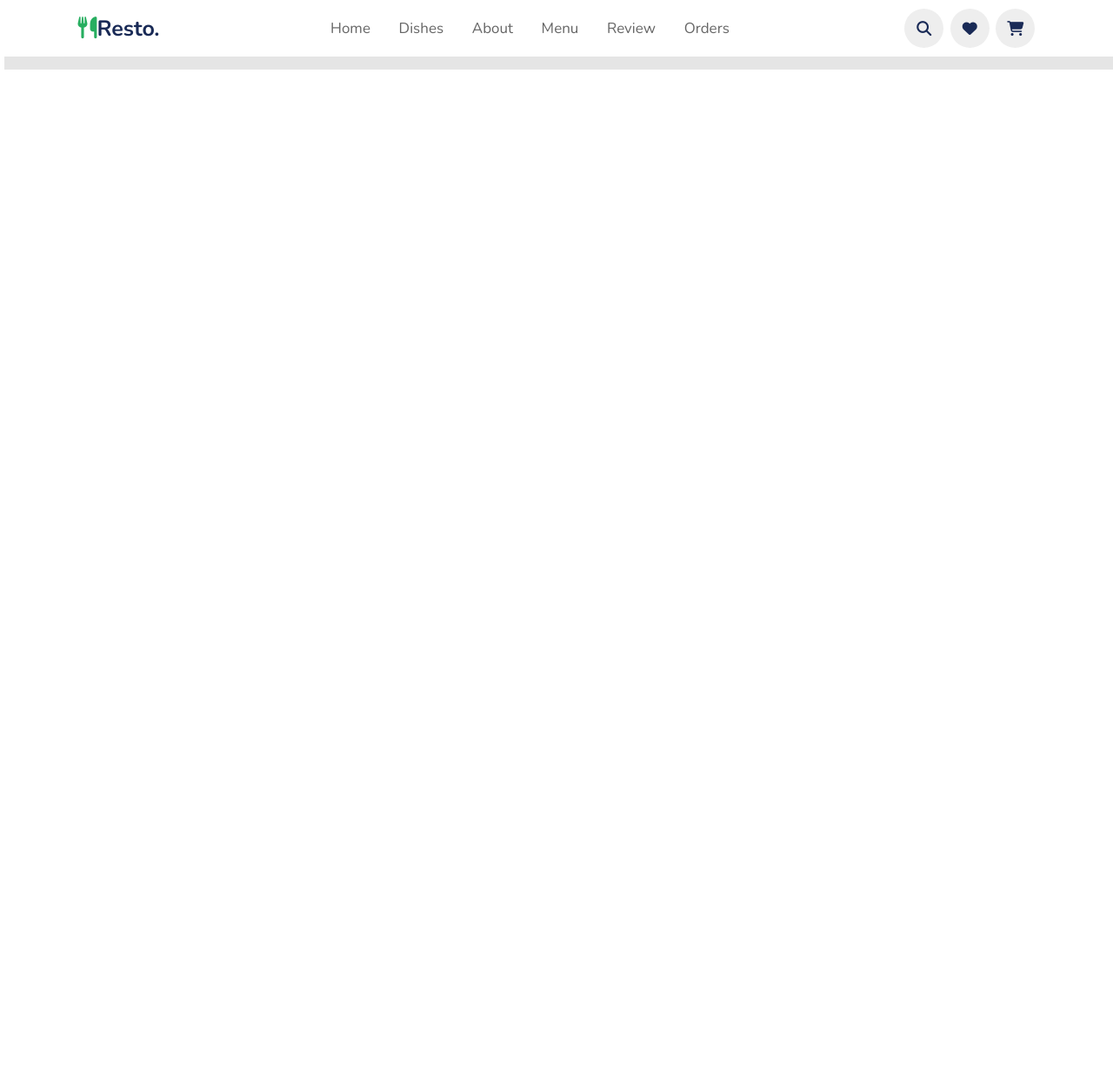
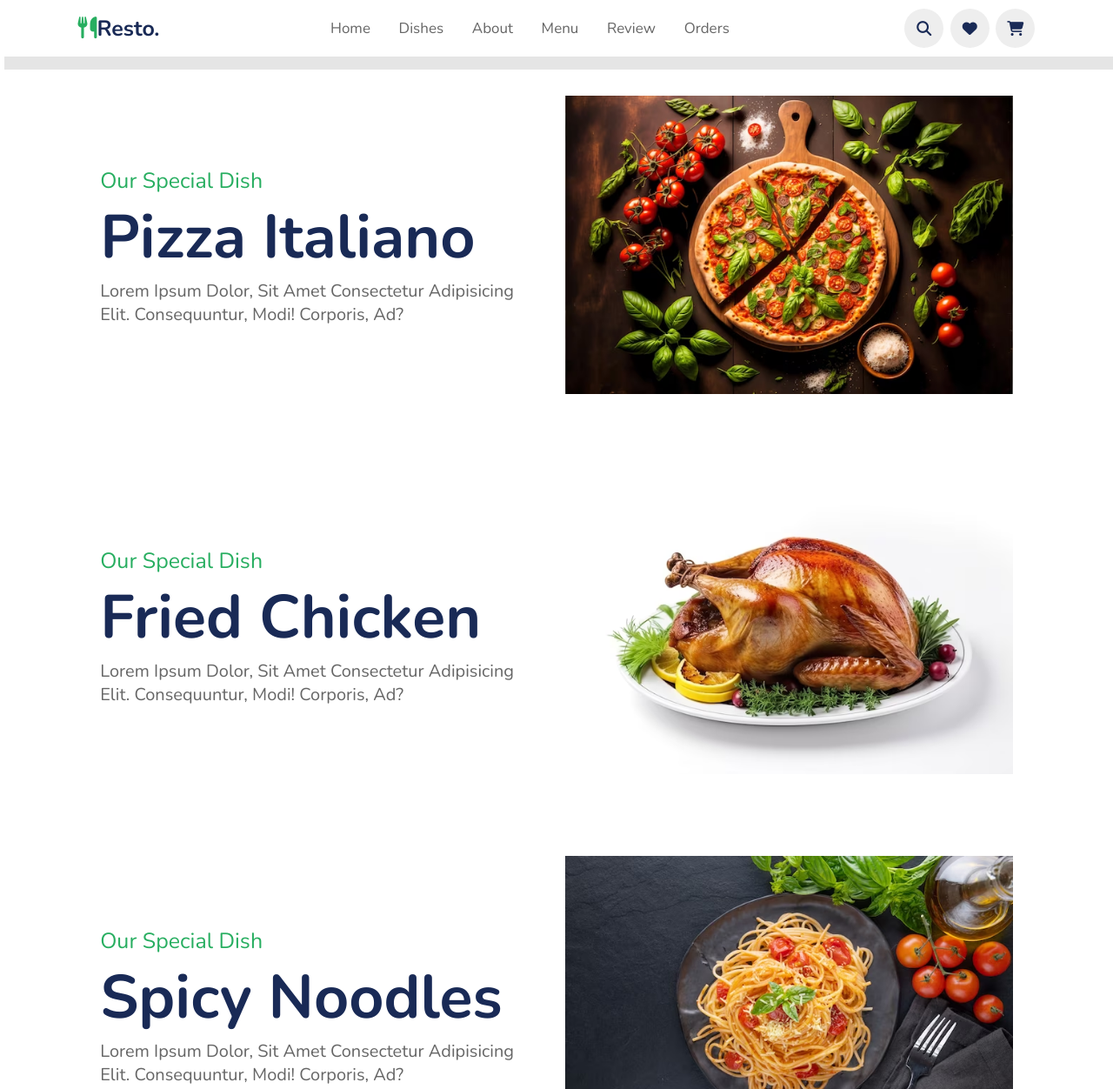
Before and after one commit to dawidorpel/Restaurant, a plain HTML site: page index.html in a window 1280 px wide. Shown: the top 1252 px of the page at 87% size. Before the commit the page ends 800 px from the top, so only its background shows below. Drawn offline with nearby package versions, Linux system fonts and the light colour scheme; a web font is replaced by a local one.

Commit message:
update home section

```diff
--- a/index.html
+++ b/index.html
@@ -42,7 +42,57 @@
 
 <!--end sreach form -->
 
+<!-- Home section starst -->
+<section class="home" id="home">
 
+    <div class="home-slider">
+
+        <div class="wrapper">
+
+            <div class="slide">
+                <div class="content">
+                    <span>our special dish</span>
+                    <h3>pizza italiano</h3>
+                    <p>Lorem ipsum dolor, sit amet consectetur adipisicing elit. Consequuntur, modi! Corporis, ad?</p>
+                    <a href="" class="btn"></a>
+                </div>
+                <div class="image">
+                    <img src="home3.avif" alt="">
+                </div>
+            </div>
+
+            <div class="slide">
+                <div class="content">
+                    <span>our special dish</span>
+                    <h3>fried chicken</h3>
+                    <p>Lorem ipsum dolor, sit amet consectetur adipisicing elit. Consequuntur, modi! Corporis, ad?</p>
+                    <a href="" class="btn"></a>
+                </div>
+                <div class="image">
+                    <img src="home2.avif" alt="">
+                </div>
+            </div>
+
+            <div class="slide">
+                <div class="content">
+                    <span>our special dish</span>
+                    <h3>spicy noodles</h3>
+                    <p>Lorem ipsum dolor, sit amet consectetur adipisicing elit. Consequuntur, modi! Corporis, ad?</p>
+                    <a href="" class="btn"></a>
+                </div>
+                <div class="image">
+                    <img src="tasty-appetizing-classic-italian-shome1.avif" alt="">
+                </div>
+            </div>
+
+        </div>
+
+    </div>
+
+
+</section>
+
+<!-- Home section end -->
 
 
 
--- a/style.css
+++ b/style.css
@@ -23,6 +23,12 @@ html {
     scroll-padding-top: 5.5rem;
     scroll-behavior: smooth;
 }
+section{
+    padding: 2rem 9% ;
+ }
+ section:nth-child(even){
+    background: #eee;
+ }
 
 header {
     position: fixed;
@@ -134,6 +140,42 @@ header .icons #menu-bars{
     font-size: 5rem;
 }
 
+.home .home-slider .slide{
+    display:flex;
+    align-items: center;
+    flex-wrap: wrap;
+    gap: 2rem;
+    padding-top: 9rem;
+}
+
+.home .home-slider .slide .content{
+    flex: 1 1 45rem;
+}
+
+.home .home-slider .slide .image{
+    flex: 1 1 45rem;
+}
+
+.home .home-slider .slide .image img{
+    width: 100%;
+}
+
+.home .home-slider .slide .content span{
+    color: var(--green);
+    font-size: 2.5rem;
+}
+
+.home .home-slider .slide .content h3{
+    color: var(--black);
+    font-size: 7rem;
+}
+
+.home .home-slider .slide .content p{
+    color: var(--light-color);
+    font-size: 2rem;
+}
+
+
 
 
 
@@ -177,6 +219,10 @@ header .icons #menu-bars{
         margin: 1rem;
         background-color: #eee;
     }
+    #search-form #search-box{
+        width: 90%;
+        margin: 0 1rem;
+    }
 }
 
 @media (max-width:991px){
```
